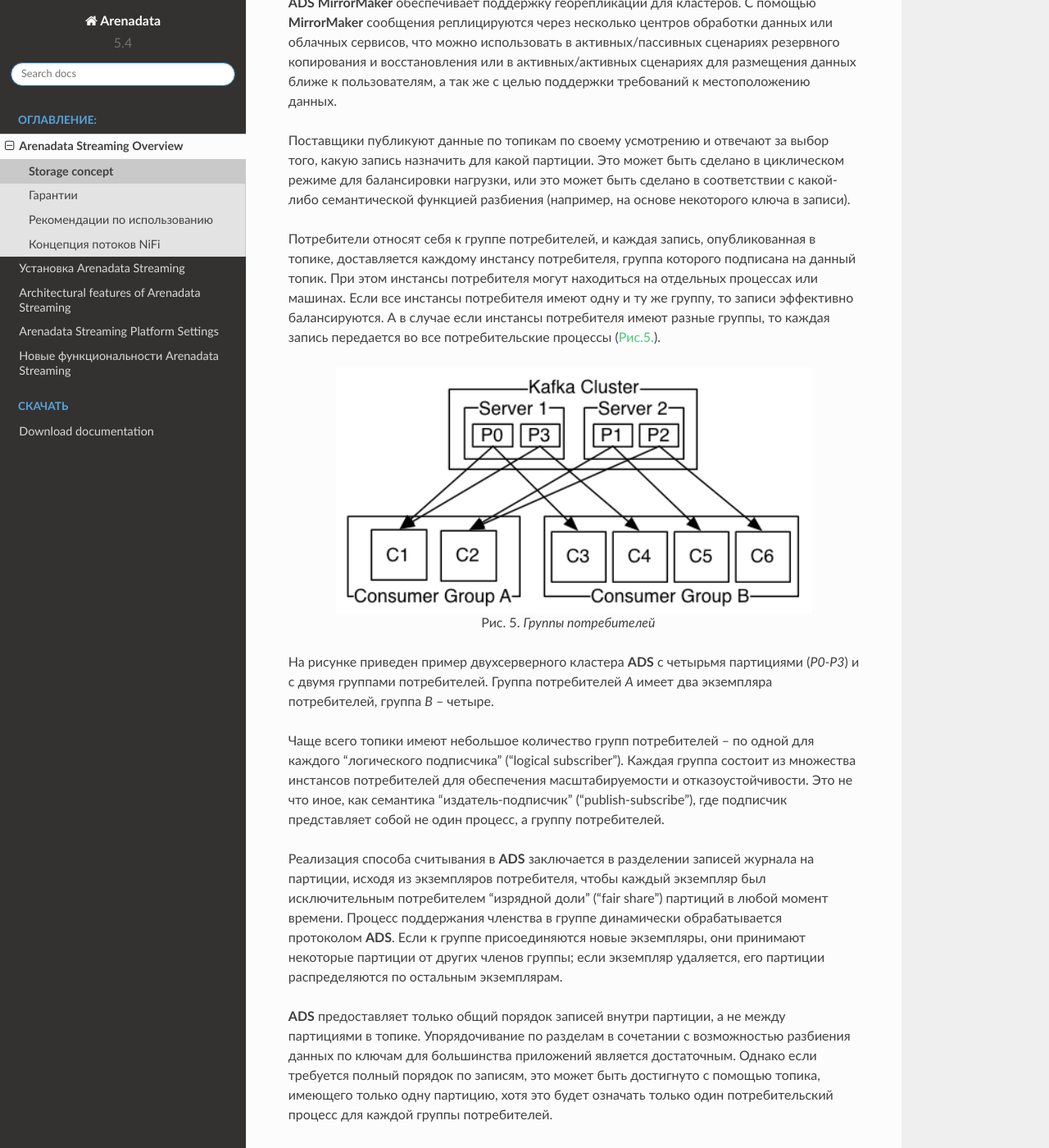
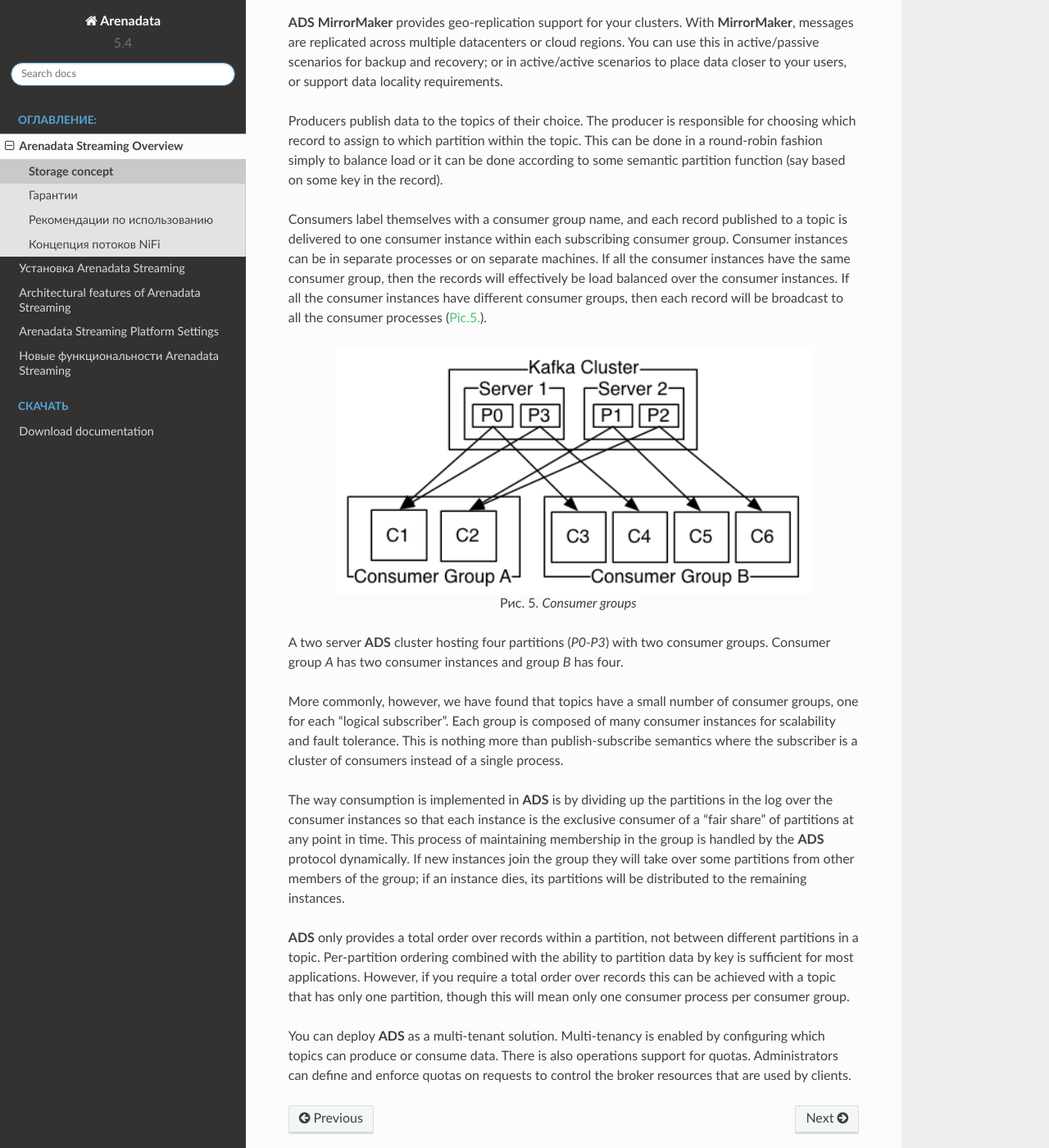
Before and after one commit to arenadata/docs_ads, a Sphinx documentation site: the page built from source/Intro/concept.rst, in a window 1280 px wide and 1400 px high, scrolled down 1866 px. Shown: the whole window at 82% size. Built offline with Sphinx 7.4.7 and the Read the Docs theme 2.0.0, drawn with Linux system fonts in a browser that asks for light colours; pages that are not in the unit, such as notebooks, are missing from menus; some of the changed text lies outside the part shown.

Commit message:
Update concept.rst

```diff
--- a/source/Intro/concept.rst
+++ b/source/Intro/concept.rst
@@ -12,7 +12,7 @@
 
    Partitioned log
 
-Each partition is an ordered, immutable sequence of records that is continually appended to—a structured commit log. The records in the partitions are each assigned a sequential *id* number called the *offset* that uniquely identifies each record within the partition.
+Each partition is an ordered, immutable sequence of records that is continually appended to -- a structured commit log. The records in the partitions are each assigned a sequential *id* number called the *offset* that uniquely identifies each record within the partition.
 
 **ADS** persists all published records -- whether or not they have been consumed -- using a configurable retention period. For example, if the retention policy is set to two days, then for the two days after a record is published, it is available for consumption, after which it will be discarded to free up space. Platform's performance is effectively constant with respect to data size so storing data for a long time is not a problem (:numref:`Pic.%s.<ADS_intro_offset>`).
 
@@ -30,31 +30,29 @@
 
 The partitions in the log serve several purposes. First, they allow the log to scale beyond a size that will fit on a single server. Each individual partition must fit on the servers that host it, but a topic may have many partitions so it can handle an arbitrary amount of data. Second they act as the unit of parallelism—more on that in a bit.
 
+The partitions of the log are distributed over the servers in the **ADS** cluster with each server handling data and requests for a share of the partitions. Each partition is replicated across a configurable number of servers for fault tolerance.
 
+Each partition has one server which acts as the "leader" and zero or more servers which act as "followers". The leader handles all read and write requests for the partition while the followers passively replicate the leader. If the leader fails, one of the followers will automatically become the new leader. Each server acts as a leader for some of its partitions and a follower for others so load is well balanced within the cluster.
 
-Партиции журнала распределяются по серверам кластера **ADS**, при этом каждый сервер обрабатывает данные и запросы к определенным партициям. Каждая партиция реплицируется на настраиваемое число серверов для обеспечения отказоустойчивости.
+**ADS MirrorMaker** provides geo-replication support for your clusters. With **MirrorMaker**, messages are replicated across multiple datacenters or cloud regions. You can use this in active/passive scenarios for backup and recovery; or in active/active scenarios to place data closer to your users, or support data locality requirements.
 
-У каждой партиции всегда имеется один сервер, выступающий в качетсве "лидера". Лидер обрабатывает все запросы на чтение и запись для партиции, а остальные сервера пассивно реплицируют изменения лидера. Если лидер выходит из строя, один из брокеров автоматически становится новым лидером.
+Producers publish data to the topics of their choice. The producer is responsible for choosing which record to assign to which partition within the topic. This can be done in a round-robin fashion simply to balance load or it can be done according to some semantic partition function (say based on some key in the record).
 
-**ADS MirrorMaker** обеспечивает поддержку георепликации для кластеров. С помощью **MirrorMaker** сообщения реплицируются через несколько центров обработки данных или облачных сервисов, что можно использовать в активных/пассивных сценариях резервного копирования и восстановления или в активных/активных сценариях для размещения данных ближе к пользователям, а так же с целью поддержки требований к местоположению данных.
-
-Поставщики публикуют данные по топикам по своему усмотрению и отвечают за выбор того, какую запись назначить для какой партиции. Это может быть сделано в циклическом режиме для балансировки нагрузки, или это может быть сделано в соответствии с какой-либо семантической функцией разбиения (например, на основе некоторого ключа в записи).
-
-Потребители относят себя к группе потребителей, и каждая запись, опубликованная в топике, доставляется каждому инстансу потребителя, группа которого подписана на данный топик. При этом инстансы потребителя могут находиться на отдельных процессах или машинах. Если все инстансы потребителя имеют одну и ту же группу, то записи эффективно балансируются. А в случае если инстансы потребителя имеют разные группы, то каждая запись передается во все потребительские процессы (:numref:`Рис.%s.<ADS_intro_group>`).
+Consumers label themselves with a consumer group name, and each record published to a topic is delivered to one consumer instance within each subscribing consumer group. Consumer instances can be in separate processes or on separate machines. If all the consumer instances have the same consumer group, then the records will effectively be load balanced over the consumer instances. If all the consumer instances have different consumer groups, then each record will be broadcast to all the consumer processes (:numref:`Pic.%s.<ADS_intro_group>`).
 
 .. _ADS_intro_group:
 
 .. figure:: ./imgs/ADS_intro_group.*
    :align: center
 
-   Группы потребителей
+   Consumer groups
 
-На рисунке приведен пример двухсерверного кластера **ADS** с четырьмя партициями (*P0-P3*) и с двумя группами потребителей. Группа потребителей *A* имеет два экземпляра потребителей, группа *B* -- четыре.
+A two server **ADS** cluster hosting four partitions (*P0-P3*) with two consumer groups. Consumer group *A* has two consumer instances and group *B* has four.
 
-Чаще всего топики имеют небольшое количество групп потребителей -- по одной для каждого "логического подписчика" ("logical subscriber"). Каждая группа состоит из множества инстансов потребителей для обеспечения масштабируемости и отказоустойчивости. Это не что иное, как семантика "издатель-подписчик" ("publish-subscribe"), где подписчик представляет собой не один процесс, а группу потребителей.
+More commonly, however, we have found that topics have a small number of consumer groups, one for each "logical subscriber". Each group is composed of many consumer instances for scalability and fault tolerance. This is nothing more than publish-subscribe semantics where the subscriber is a cluster of consumers instead of a single process.
 
-Реализация способа считывания в **ADS** заключается в разделении записей журнала на партиции, исходя из экземпляров потребителя, чтобы каждый экземпляр был исключительным потребителем "изрядной доли" ("fair share") партиций в любой момент времени. Процесс поддержания членства в группе динамически обрабатывается протоколом **ADS**. Если к группе присоединяются новые экземпляры, они принимают некоторые партиции от других членов группы; если экземпляр удаляется, его партиции распределяются по остальным экземплярам.
+The way consumption is implemented in **ADS** is by dividing up the partitions in the log over the consumer instances so that each instance is the exclusive consumer of a "fair share" of partitions at any point in time. This process of maintaining membership in the group is handled by the **ADS** protocol dynamically. If new instances join the group they will take over some partitions from other members of the group; if an instance dies, its partitions will be distributed to the remaining instances.
 
-**ADS** предоставляет только общий порядок записей внутри партиции, а не между партициями в топике. Упорядочивание по разделам в сочетании с возможностью разбиения данных по ключам для большинства приложений является достаточным. Однако если требуется полный порядок по записям, это может быть достигнуто с помощью топика, имеющего только одну партицию, хотя это будет означать только один потребительский процесс для каждой группы потребителей.
+**ADS** only provides a total order over records within a partition, not between different partitions in a topic. Per-partition ordering combined with the ability to partition data by key is sufficient for most applications. However, if you require a total order over records this can be achieved with a topic that has only one partition, though this will mean only one consumer process per consumer group.
 
-**ADS** можно развернуть как *multi-tenant* решение. Этот режим настраивает, в какой топик могут записываться данные, а из какого считываться. Существует также операционная поддержка квот. Администраторы могут определять и применять квоты на запросы для управления ресурсами брокера, которые используются клиентами.
+You can deploy **ADS** as a multi-tenant solution. Multi-tenancy is enabled by configuring which topics can produce or consume data. There is also operations support for quotas. Administrators can define and enforce quotas on requests to control the broker resources that are used by clients.
```
